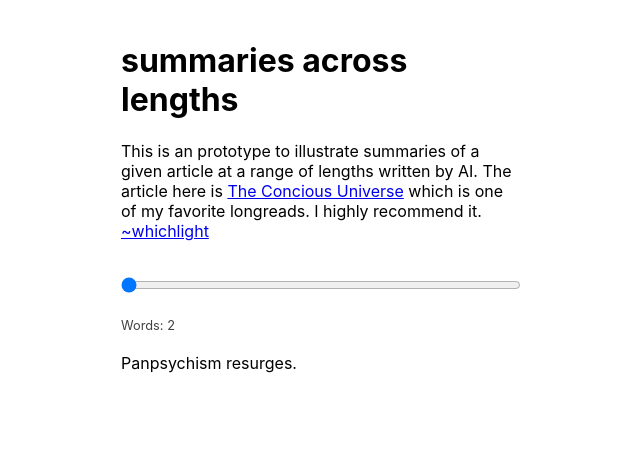
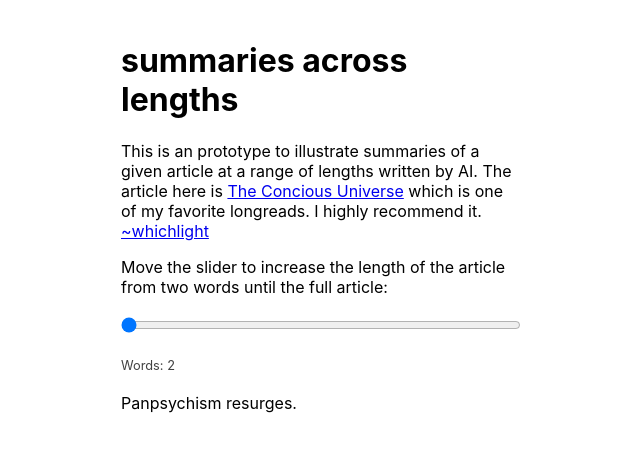
Before and after one commit to whichlight/tldr-scale, a React (Create React App) app: page / in a window 1280 px wide. Shown: the top 452 px of the page, without its empty margins (319-959 px from the left). Built offline with nearby package versions, Linux system fonts and the light colour scheme.

Commit message:
update spacing

```diff
--- a/src/App.css
+++ b/src/App.css
@@ -3,10 +3,6 @@
   padding: 20px;
   margin: 0 auto; /* centering the app */
   max-width: 400px; /* limiting the max-width to keep the text readable */
-}
-
-.header,
-.controls {
 }
 
 .App button {
@@ -15,6 +11,7 @@
 
 .info p {
   font-size: 1em;
+  margin-bottom: 0px;
 }
 
 .button-container {
--- a/src/App.js
+++ b/src/App.js
@@ -34,6 +34,10 @@ function App() {
               <a target="_blank" href="https://whichlight.com/">
                 ~whichlight
               </a>
+            </p>
+            <p>
+              Move the slider to increase the length of the article from two
+              words until the full article:
             </p>
           </div>
         )}
```
